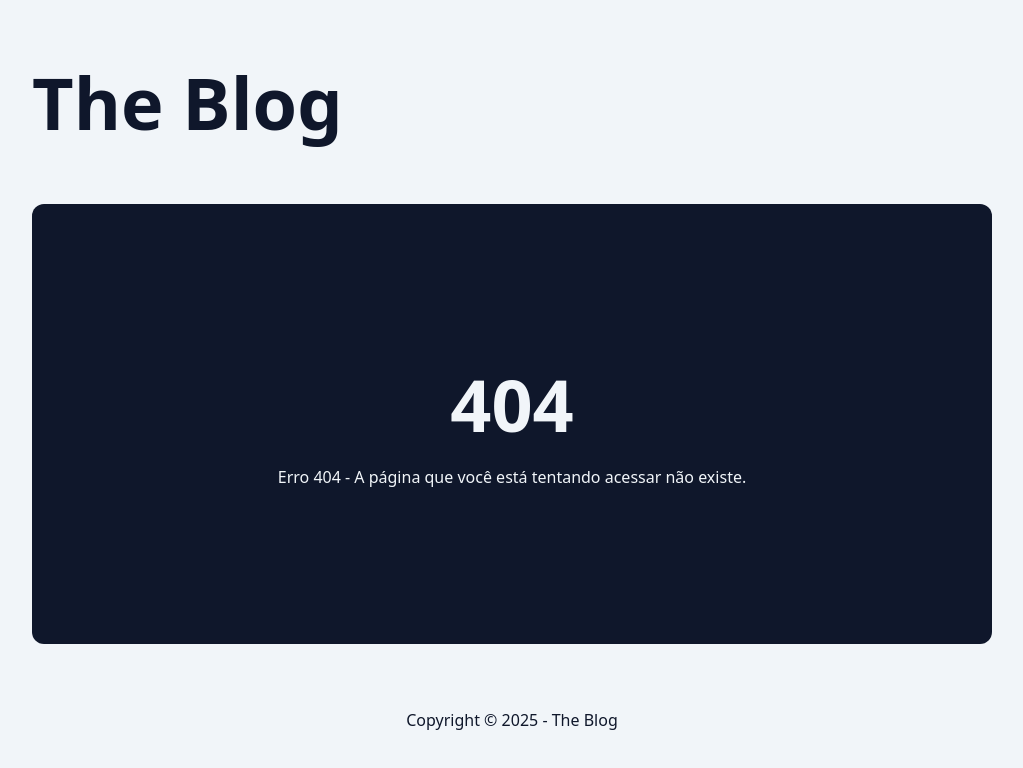
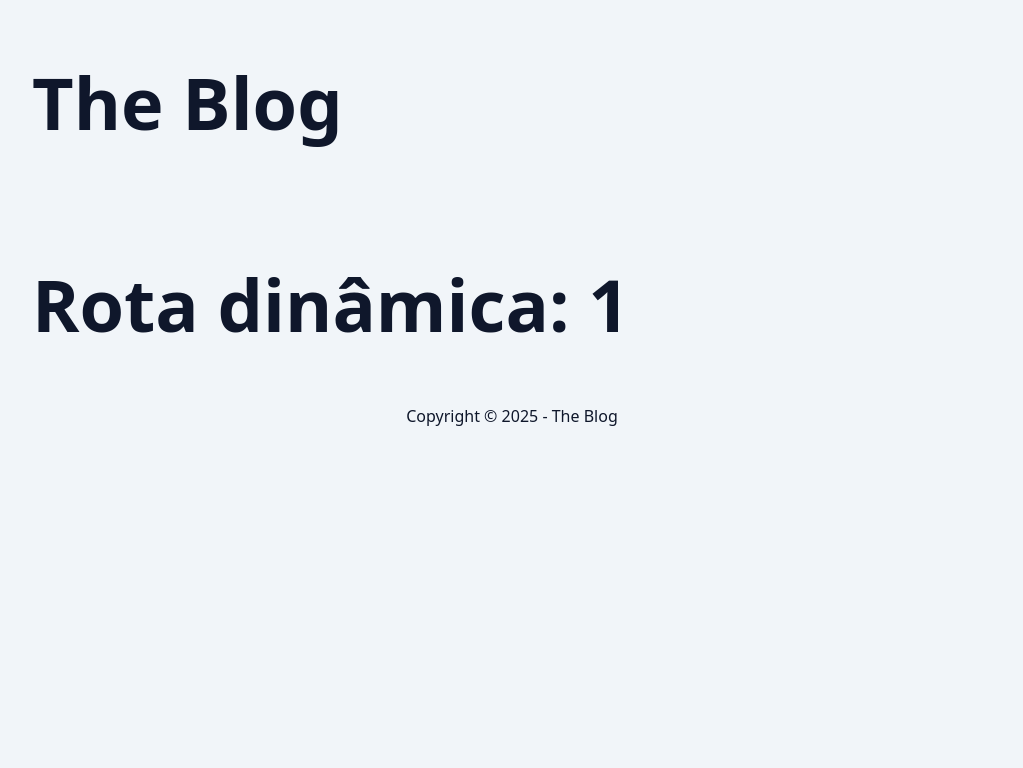
Before and after one commit to jordanogiacomet/blog-next-js, a Next.js app: page /post/1 in a window 1280 px wide. Before the commit this address had no page. Shown: the top 768 px of the page, without its empty margins (128-1151 px from the left). Built offline with nearby package versions, Linux system fonts and the light colour scheme.

Commit message:
WIP - Aula 129 completa;

```diff
--- /dev/null
+++ b/src/app/post/[slug]/page.tsx
@@ -0,0 +1,10 @@
+type PostSlugPageProps = {
+  params: Promise<{slug: string}>
+}
+
+export default async function PostSlugPage({ params }: PostSlugPageProps) {
+  const { slug } = await params;
+  return (
+    <h1 className='text-7xl font-extrabold py-16'>Rota dinâmica: {slug}</h1>
+  );
+}
```
